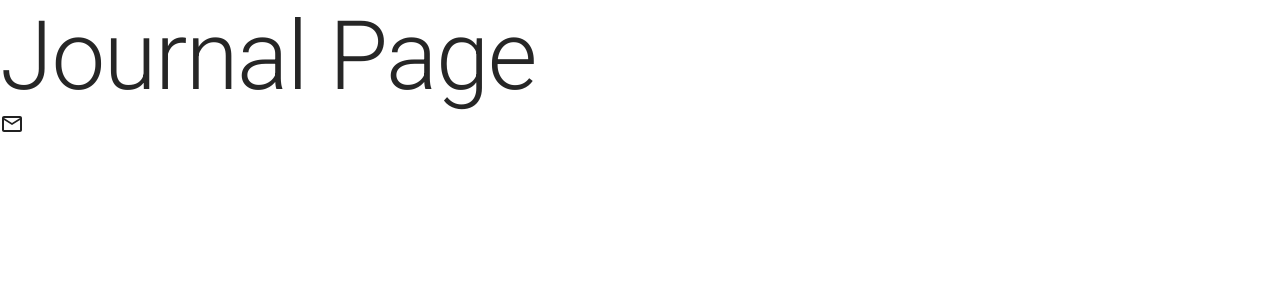
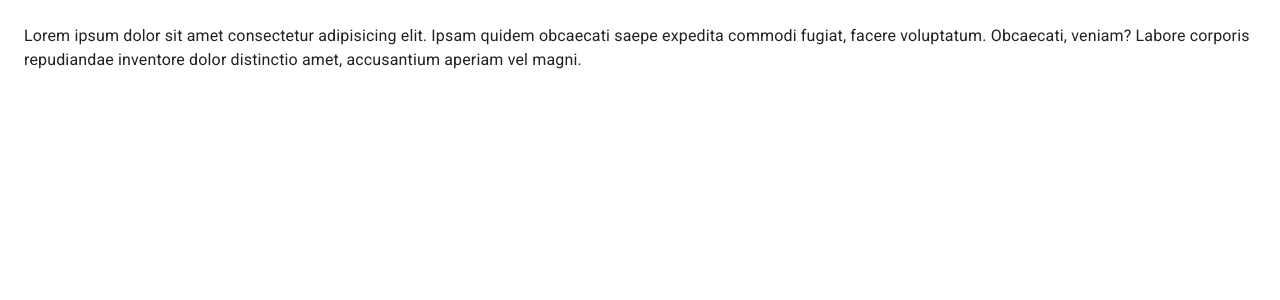
Before and after one commit to machelinos/react-05-journal-app, a React (Vite) app: page / in a window 1280 px wide. Shown: the top 300 px of the page. Built offline with nearby package versions, Linux system fonts and the light colour scheme.

Commit message:
Journal App - JournalLayout setup

```diff
--- /dev/null
+++ b/src/journal/layout/JournalLayout.jsx
@@ -0,0 +1,21 @@
+import { Box } from "@mui/material"
+
+export const JournalLayout = ({children}) => {
+  return (
+    <Box sx={{display: 'flex'}} >
+
+        {/* Navbar */}
+
+        {/* Sidebar */}
+
+        <Box component="main" sx={{flexGrow: 1, p:3}}>
+
+            {/* Toolbar */}
+
+            { children }
+        </Box>
+
+
+    </Box>
+  )
+}
--- a/src/journal/pages/JournalPage.jsx
+++ b/src/journal/pages/JournalPage.jsx
@@ -1,11 +1,10 @@
-import MailOutline from "@mui/icons-material/MailOutlined"
 import { Typography } from "@mui/material"
+import { JournalLayout } from "../layout/JournalLayout"
 
 export const JournalPage = () => {
   return (
-    <>
-      <Typography variant="h1">Journal Page</Typography>
-      <MailOutline />
-    </>
+    <JournalLayout>
+      <Typography>Lorem ipsum dolor sit amet consectetur adipisicing elit. Ipsam quidem obcaecati saepe expedita commodi fugiat, facere voluptatum. Obcaecati, veniam? Labore corporis repudiandae inventore dolor distinctio amet, accusantium aperiam vel magni.</Typography>
+    </JournalLayout>
   )
 }
```
